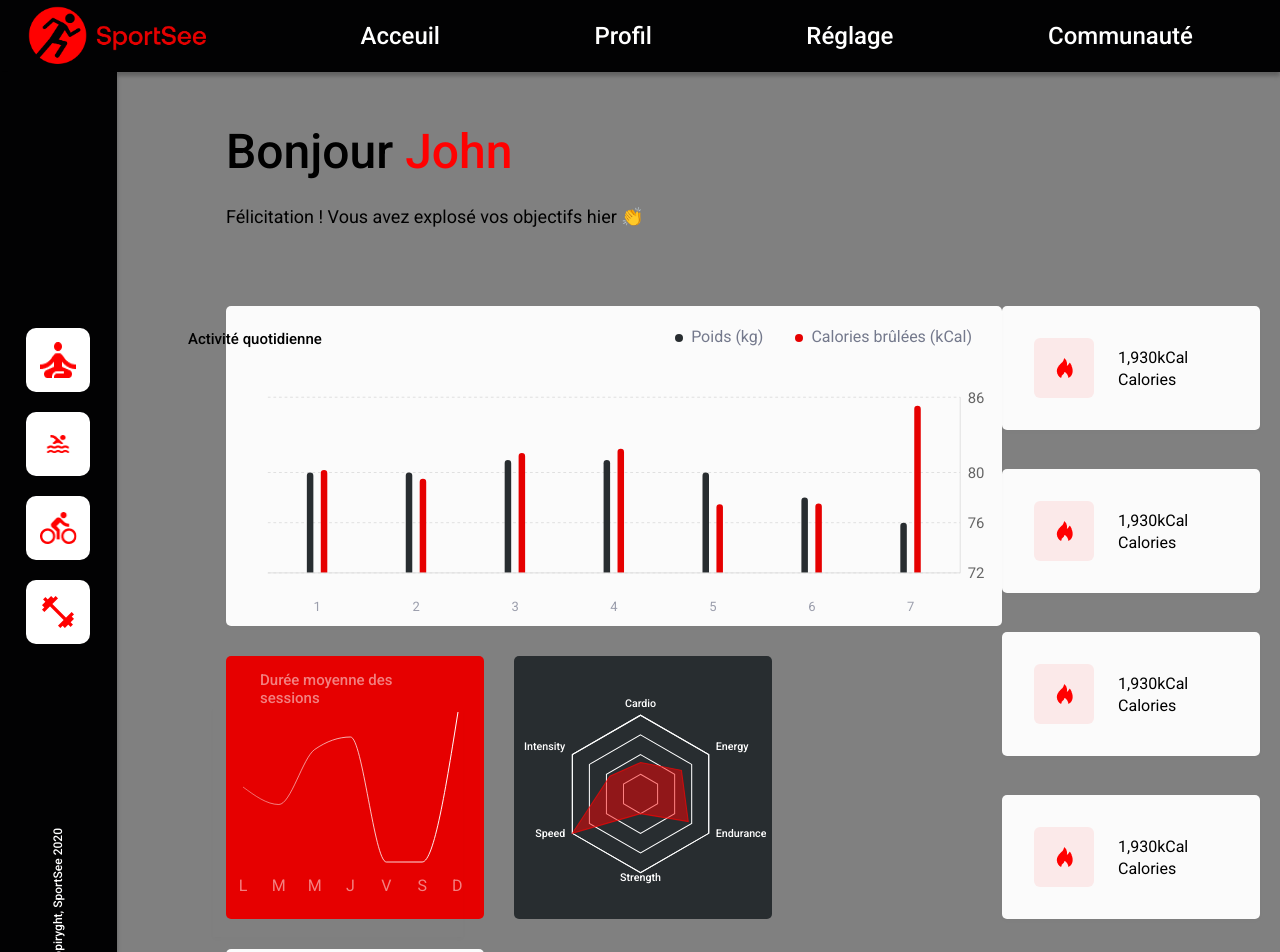
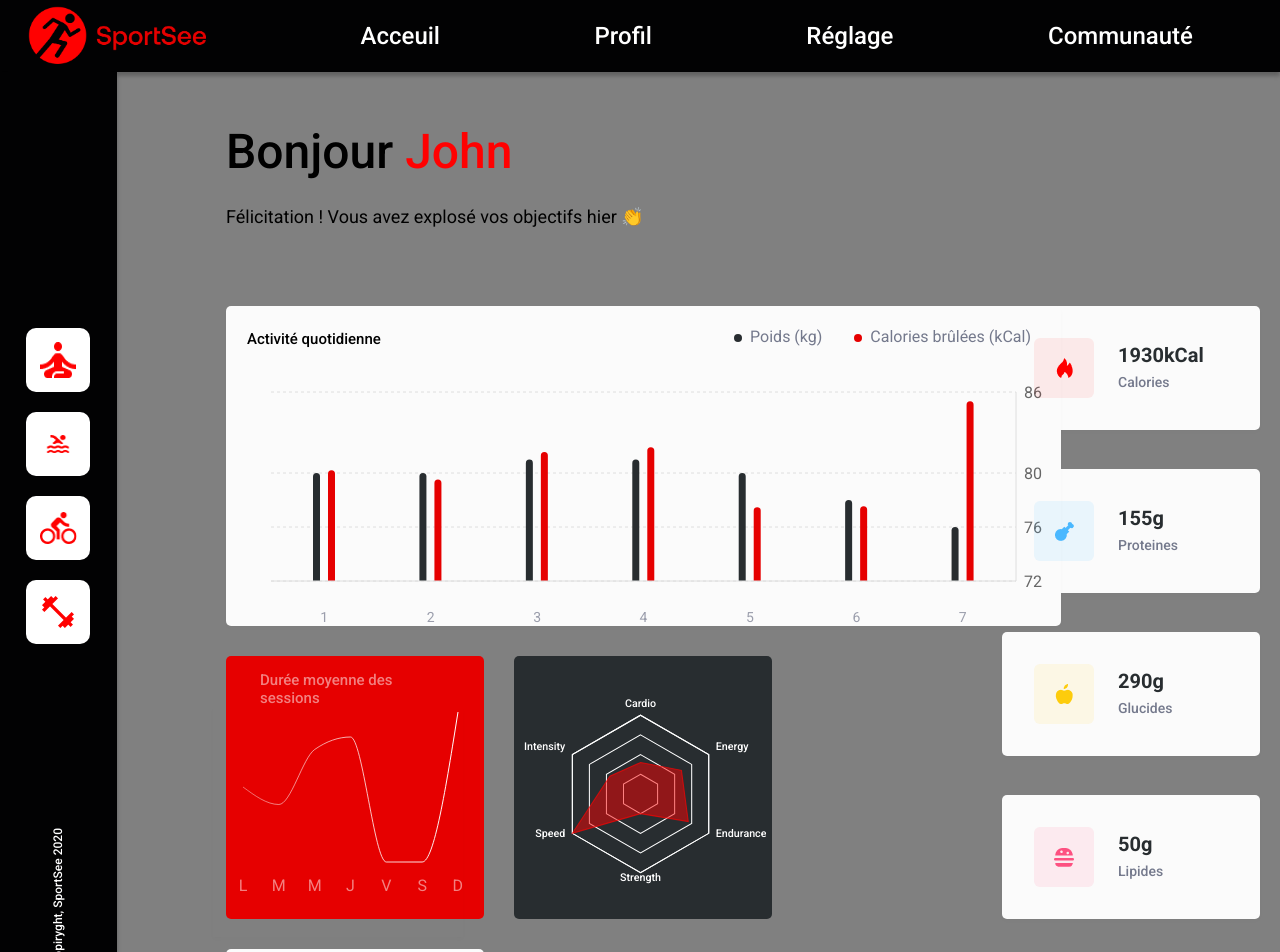
Before and after one commit to Ginzoh/sport-app-MK, a React (Vite) app: page / in a window 1280 px wide. Shown: the top 952 px of the page. Built offline with nearby package versions, Linux system fonts and the light colour scheme.

Commit message:
added props and datamodel

```diff
--- a/src/App.css
+++ b/src/App.css
@@ -181,37 +181,3 @@ ul li:first-child {
   gap: 39px;
   flex-direction: column;
 }
-
-.logoContainer {
-  width: 60px;
-  height: 60px;
-  position: relative;
-  border-radius: 6px;
-  margin-left: 32px;
-  display: flex;
-  justify-content: center;
-  align-items: center;
-}
-
-.logoContainer::before {
-  content: '';
-  position: absolute;
-  width: 100%;
-  height: 100%;
-  background-color: #FF0000;
-  opacity: 0.07;
-  border-radius: 6px;
-  z-index: 1;
-}
-
-
-.logoContainer img {
-  z-index: 1;
-}
-
-
-.statValText {
-  display: flex;
-  flex-direction: column;
-  gap: 3px;
-}
--- a/src/App.jsx
+++ b/src/App.jsx
@@ -1,11 +1,13 @@
 import { useEffect, useState } from 'react';
 import './App.css'
-import { ResponsiveContainer, BarChart, Bar, XAxis, YAxis, CartesianGrid, Cell, Tooltip, Legend } from "recharts";
+import { ResponsiveContainer } from "recharts";
 import SimpleRadarChart from './graph/RadarChart';
 import CustomPieChart from './graph/PieChart';
 import fetchData from './util/fetchData';
 import CustomLineChart from './graph/CustomLineChart';
 import StatsDisplay from './component/StatsDisplay';
+import CustomBarChart from './graph/CustomBarChart';
+import DataModel from './util/DataModel';
 import {
   USER_MAIN_DATA,
   USER_ACTIVITY,
@@ -16,6 +18,7 @@ import {
 function App() {
   const [data, setData] = useState([]);
   const [user, setUser] = useState([]);
+  const [keyData, setKeyData] = useState({});
   const [score, setScore] = useState(null);
   const [session, setSession] = useState([]);
   const [perfValues, setperfValues] = useState([])
@@ -44,123 +47,53 @@ function App() {
   }
 
   async function loadData() {
-    const actData = await getData(12, "activity");
-    setData(actData.sessions);
+    const actDataRaw = await getData(12, "activity");
+    const userDataRaw = await getData(12);
+    const avgSessionDataRaw = await getData(12, "average-sessions");
+    const perfDataRaw = await getData(12, "performance");
 
-    const userData = await getData(12);
-    setUser(userData.userInfos);
-    setScore(userData.todayScore);
+    if (import.meta.env.VITE_REACT_APP_MOCK === 'FALSE') {
+      const actDataModel = new DataModel(actDataRaw);
+      setData(actDataModel.formatActivityData().sessions);
 
-    const avgSessionData = await getData(12, "average-sessions");
-    setSession(avgSessionData.sessions);
+      const userDataModel = new DataModel(userDataRaw);
+      setUser(userDataModel.formatUserMainData().userInfos);
+      setScore(userDataModel.formatUserMainData().todayScore);
+      setKeyData(userDataModel.formatUserMainData().keyData);
+      const avgSessionDataModel = new DataModel(avgSessionDataRaw);
+      setSession(avgSessionDataModel.formatAverageSessionsData().sessions);
 
-    const perfData = await getData(12, "performance");
-    setperfKind(perfData.kind);
-    setperfValues(perfData.data);
+      const perfDataModel = new DataModel(perfDataRaw);
+      setperfKind(perfDataModel.formatPerformanceData().kind);
+      setperfValues(perfDataModel.formatPerformanceData().data);
 
-    console.log(perfKind?.[1]);
+    } else {
+      setData(actDataRaw.sessions);
+      setUser(userDataRaw.userInfos);
+      setScore(userDataRaw.todayScore);
+      setKeyData(userDataRaw.keyData);
+      setSession(avgSessionDataRaw.sessions);
+      setperfKind(perfDataRaw.kind);
+      setperfValues(perfDataRaw.data);
+    }
   }
+
   const transformedPerfValues = perfValues.map((item) => ({
     ...item,
     kind: perfKind[item.kind] || item.kind,
   }));
 
-  const CustomLegend = ({ payload }) => {
-    return (
-      <ul className="custom-legend">
-        {payload.map((entry, index) => (
-          <li key={`legend-item-${index}`} style={{ color: entry.color }}>
-            <svg width="8" height="8" viewBox="0 0 32 32">
-              <circle cx="16" cy="16" r="16" fill={entry.color} />
-            </svg>
-            <span style={{ color: "#74798C", marginLeft: "8px" }}>
-              {entry.dataKey === "kilogram" ? "Poids (kg)" : "Calories brûlées (kCal)"}
-            </span>
-          </li>
-        ))}
-      </ul>
-    );
-  };
   return (
     <section className='mainPage'>
       <h1 className="bonjour">Bonjour <span className="firstName">{user.firstName}</span></h1>
       <p className="bravo">Félicitation ! Vous avez explosé vos objectifs hier 👏</p>
       <div className="chartStats">
         <div className="chartsContainer">
-          <BarChart width={835} height={320} data={data} barGap={8} className='barChart'>
-            <CartesianGrid
-              vertical={false}
-              horizontal={true}
-              strokeDasharray="3 3" // This creates the dotted lines
-              stroke="#DEDEDE"
-            />
-            <YAxis
-              yAxisId="left"
-              dataKey='kilogram'
-              axisLine={{
-                stroke: '#DEDEDE',
-                strokeWidth: 1,
-              }}
-              domain={["dataMin - 4", "dataMax + 5"]}
-              tickLine={false}
-              orientation="right"
-              width={40} />
-            <YAxis
-              yAxisId="right"
-              dataKey="calories"
-              domain={[0, "dataMax + 20"]}
-              tick={false} // Add this line to hide tick marks
-              axisLine={false} // Add this line to hide the axis line
-              width={40}
-            />
-            <Tooltip wrapperStyle={{ outline: "none" }}
-              content={({ payload }) => {
-                if (payload && payload.length) {
-                  return (
-                    <div className='tooltip'>
-                      <p className='weight'>{payload[0].payload.kilogram} kg</p>
-                      <p className='calories'>{payload[0].payload.calories} Kcal</p>
-                    </div>
-                  );
-                }
-                return null;
-              }}
-            />
-            <Legend
-              align="right"
-              verticalAlign="top"
-              style={{ right: "34px" }}
-              content={<CustomLegend />}
-            />
-
-            <Bar yAxisId="left" dataKey='kilogram' fill='#282D30' name='Kilogram' barSize={7} legendType='circle' radius={[5, 5, 0, 0]}>
-              {data.map((entry, index) => (
-                <Cell key={`cell-${index}`} fill='#282D30' />
-              ))}
-            </Bar>
-            <Bar yAxisId="right" dataKey='calories' fill='#E60000' name='Calories' barSize={7} legendType='circle' radius={[5, 5, 0, 0]}>
-              {data.map((entry, index) => (
-                <Cell key={`cell-${index}`} fill='#E60000' />
-              ))}
-            </Bar>
-            <XAxis
-              dataKey='day'
-              axisLine={{
-                stroke: '#DEDEDE',
-                strokeWidth: 1,
-              }}
-              tickLine={false}
-              height={40}
-              tick={{
-                fill: '#9B9EAC',
-                fontSize: '14px',
-                dy: 10, // add some extra margin between tick and label
-              }}
-              tickMargin={15} // add margin between axis line and tick
-              tickFormatter={(value, index) => index + 1}
-            />
-
-          </BarChart>
+          <div className="BarContainer">
+            <ResponsiveContainer width="100%" height="100%">
+              <CustomBarChart data={data} />
+            </ResponsiveContainer>
+          </div>
           <div className="lineContainer">
 
             <h3 className="lineTitle">
@@ -179,7 +112,7 @@ function App() {
           </div>
           <CustomPieChart score={score} />
         </div>
-        <StatsDisplay />
+        <StatsDisplay keyData={keyData} />
       </div>
     </section>
   )
--- /dev/null
+++ b/src/component/StatsDisplay.css
@@ -0,0 +1,61 @@
+.valueStat {
+  font-weight: 700;
+  font-size: 20px;
+  line-height: 24px;
+  color: #282D30;
+}
+
+.statText {
+  font-weight: 500;
+  font-size: 14px;
+  line-height: 24px;
+  color: #74798C;
+}
+
+.statValText {
+  display: flex;
+  flex-direction: column;
+  gap: 3px;
+}
+
+.logoContainer {
+  width: 60px;
+  height: 60px;
+  position: relative;
+  border-radius: 6px;
+  margin-left: 32px;
+  display: flex;
+  justify-content: center;
+  align-items: center;
+}
+
+.logoContainer::before {
+  content: '';
+  position: absolute;
+  width: 100%;
+  height: 100%;
+  background-color: #FF0000;
+  opacity: 0.07;
+  border-radius: 6px;
+  z-index: 1;
+}
+
+
+.logoContainer img {
+  z-index: 1;
+}
+
+.logoPro::before {
+  background-color: rgba(74, 184, 255, 0.1);
+  opacity: 1;
+}
+
+.logoApple::before {
+  background-color: #F9CE23;
+  opacity: 0.1;
+}
+
+.logoCheese::before {
+  background-color: rgba(253, 81, 129, 0.1);
+  opacity: 1;
+}
--- a/src/component/StatsDisplay.jsx
+++ b/src/component/StatsDisplay.jsx
@@ -1,6 +1,12 @@
 import logoCal from "../assets/icons/fire.png"
+import logoPro from "../assets/icons/chicken.png"
+import logoApple from "../assets/icons/apple.png"
+import logoCheese from "../assets/icons/cheeseburger.png"
+import PropTypes from 'prop-types';
+import React from "react";
+import './StatsDisplay.css'
 
-const StatsDisplay = () => {
+const StatsDisplay = ({ keyData }) => {
   return (
     <div className="statsContainer">
       <div className="stats">
@@ -8,39 +14,46 @@ const StatsDisplay = () => {
           <img src={logoCal} alt="logo Calorie" />
         </div>
         <div className="statValText">
-          <span className="valueStat">1,930kCal</span>
+          <span className="valueStat">{keyData.calorieCount}kCal</span>
           <span className="statText">Calories</span>
         </div>
       </div>
       <div className="stats">
-        <div className="logoContainer">
-          <img src={logoCal} alt="logo Calorie" />
+        <div className="logoContainer logoPro">
+          <img src={logoPro} alt="logo Proteines" />
         </div>
         <div className="statValText">
-          <span className="valueStat">1,930kCal</span>
-          <span className="statText">Calories</span>
+          <span className="valueStat">{keyData.proteinCount}g</span>
+          <span className="statText">Proteines</span>
         </div>
       </div>
       <div className="stats">
-        <div className="logoContainer">
-          <img src={logoCal} alt="logo Calorie" />
+        <div className="logoContainer logoApple">
+          <img src={logoApple} alt="logo Glucides" />
         </div>
         <div className="statValText">
-          <span className="valueStat">1,930kCal</span>
-          <span className="statText">Calories</span>
+          <span className="valueStat">{keyData.carbohydrateCount}g</span>
+          <span className="statText">Glucides</span>
         </div>
       </div>
       <div className="stats">
-        <div className="logoContainer">
-          <img src={logoCal} alt="logo Calorie" />
+        <div className="logoContainer logoCheese">
+          <img src={logoCheese} alt="logo Lipides" />
         </div>
         <div className="statValText">
-          <span className="valueStat">1,930kCal</span>
-          <span className="statText">Calories</span>
+          <span className="valueStat">{keyData.lipidCount}g</span>
+          <span className="statText">Lipides</span>
         </div>
       </div>
     </div>
   );
 }
-
+StatsDisplay.propTypes = {
+  keyData: PropTypes.shape({
+    calorieCount: PropTypes.number,
+    proteinCount: PropTypes.number,
+    carbohydrateCount: PropTypes.number,
+    lipidCount: PropTypes.number,
+  }).isRequired,
+};
 export default StatsDisplay;
--- /dev/null
+++ b/src/graph/CustomBarChart.jsx
@@ -0,0 +1,108 @@
+import PropTypes from 'prop-types';
+import { BarChart, Bar, XAxis, YAxis, CartesianGrid, Cell, Tooltip, Legend } from "recharts";
+
+const CustomBarChart = ({ data }) => {
+  const CustomLegend = ({ payload }) => {
+    return (
+      <ul className="custom-legend">
+        {payload.map((entry, index) => (
+          <li key={`legend-item-${index}`} style={{ color: entry.color }}>
+            <svg width="8" height="8" viewBox="0 0 32 32">
+              <circle cx="16" cy="16" r="16" fill={entry.color} />
+            </svg>
+            <span style={{ color: "#74798C", marginLeft: "8px" }}>
+              {entry.dataKey === "kilogram" ? "Poids (kg)" : "Calories brûlées (kCal)"}
+            </span>
+          </li>
+        ))}
+      </ul>
+    );
+  };
+
+  return (
+    <BarChart width={835} height={320} data={data} barGap={8} className='barChart'>
+      <CartesianGrid
+        vertical={false}
+        horizontal={true}
+        strokeDasharray="3 3" // This creates the dotted lines
+        stroke="#DEDEDE"
+      />
+      <YAxis
+        yAxisId="left"
+        dataKey='kilogram'
+        axisLine={{
+          stroke: '#DEDEDE',
+          strokeWidth: 1,
+        }}
+        domain={["dataMin - 4", "dataMax + 5"]}
+        tickLine={false}
+        orientation="right"
+        width={40} />
+      <YAxis
+        yAxisId="right"
+        dataKey="calories"
+        domain={[0, "dataMax + 20"]}
+        tick={false} // Add this line to hide tick marks
+        axisLine={false} // Add this line to hide the axis line
+        width={40}
+      />
+      <Tooltip wrapperStyle={{ outline: "none" }}
+        content={({ payload }) => {
+          if (payload && payload.length) {
+            return (
+              <div className='tooltip'>
+                <p className='weight'>{payload[0].payload.kilogram} kg</p>
+                <p className='calories'>{payload[0].payload.calories} Kcal</p>
+              </div>
+            );
+          }
+          return null;
+        }}
+      />
+      <Legend
+        align="right"
+        verticalAlign="top"
+        style={{ right: "34px" }}
+        content={<CustomLegend />}
+      />
+
+      <Bar yAxisId="left" dataKey='kilogram' fill='#282D30' name='Kilogram' barSize={7} legendType='circle' radius={[5, 5, 0, 0]}>
+        {data.map((entry, index) => (
+          <Cell key={`cell-${index}`} fill='#282D30' />
+        ))}
+      </Bar>
+      <Bar yAxisId="right" dataKey='calories' fill='#E60000' name='Calories' barSize={7} legendType='circle' radius={[5, 5, 0, 0]}>
+        {data.map((entry, index) => (
+          <Cell key={`cell-${index}`} fill='#E60000' />
+        ))}
+      </Bar>
+      <XAxis
+        dataKey='day'
+        axisLine={{
+          stroke: '#DEDEDE',
+          strokeWidth: 1,
+        }}
+        tickLine={false}
+        height={40}
+        tick={{
+          fill: '#9B9EAC',
+          fontSize: '14px',
+          dy: 10, // add some extra margin between tick and label
+        }}
+        tickMargin={15} // add margin between axis line and tick
+        tickFormatter={(value, index) => index + 1}
+      />
+
+    </BarChart>
+  );
+};
+CustomBarChart.propTypes = {
+  data: PropTypes.arrayOf(
+    PropTypes.shape({
+      day: PropTypes.string.isRequired,
+      kilogram: PropTypes.number.isRequired,
+      calories: PropTypes.number.isRequired,
+    })
+  ).isRequired,
+};
+export default CustomBarChart;
--- a/src/graph/CustomLineChart.jsx
+++ b/src/graph/CustomLineChart.jsx
@@ -1,4 +1,5 @@
-import React, { useState } from "react";
+import { useState } from "react";
+import PropTypes from 'prop-types';
 import {
   LineChart,
   CartesianGrid,
@@ -64,4 +65,13 @@ const CustomLineChart = ({ data }) => {
   );
 };
 
+CustomLineChart.propTypes = {
+  data: PropTypes.arrayOf(
+    PropTypes.shape({
+      day: PropTypes.number.isRequired,
+      sessionLength: PropTypes.number.isRequired,
+    })
+  ).isRequired,
+};
+
 export default CustomLineChart;
--- a/src/graph/PieChart.jsx
+++ b/src/graph/PieChart.jsx
@@ -1,4 +1,4 @@
-import React from 'react';
+import PropTypes from 'prop-types';
 import {
   PieChart,
   Pie,
@@ -88,4 +88,8 @@ const CustomPieChart = ({ score }) => {
   );
 };
 
+CustomPieChart.propTypes = {
+  score: PropTypes.number.isRequired,
+};
+
 export default CustomPieChart;
--- a/src/graph/RadarChart.jsx
+++ b/src/graph/RadarChart.jsx
@@ -1,4 +1,4 @@
-import React from 'react';
+import PropTypes from 'prop-types';
 import { Radar, RadarChart, PolarGrid, PolarAngleAxis, ResponsiveContainer } from 'recharts';
 
 const CustomTick = ({ x, y, payload }) => {
@@ -71,4 +71,14 @@ const SimpleRadarChart = ({ dataD }) => {
   );
 };
 
+SimpleRadarChart.propTypes = {
+  dataD: PropTypes.arrayOf(
+    PropTypes.shape({
+      kind: PropTypes.string.isRequired,
+      value: PropTypes.number.isRequired,
+    })
+  ).isRequired,
+};
+
+
 export default SimpleRadarChart;
--- a/src/index.css
+++ b/src/index.css
@@ -1,4 +1,4 @@
-@import url('https://fonts.googleapis.com/css2?family=Roboto:wght@400;500&display=swap');
+@import url('https://fonts.googleapis.com/css2?family=Roboto:wght@400;500;700&display=swap');
 
 :root {
   /* color-scheme: light dark; */
@@ -33,3 +33,41 @@ button:focus-visible {
 .container {
   display: flex;
 }
+
+/* Add this media query to your CSS file */
+@media (max-width: 1100px) {
+  .mainPage {
+    padding-left: 44px;
+  }
+
+  .chartsContainer {
+    width: 100%;
+  }
+
+  .chartStats {
+    flex-wrap: wrap;
+    gap: 30px;
+    width: 95%;
+  }
+
+  .statsContainer {
+    flex-direction: row;
+    justify-content: space-between;
+    width: 96%;
+    margin-bottom: 50px;
+  }
+
+  .stats {
+    width: 197px;
+    height: 88px;
+    gap: 14px
+  }
+
+  .logoContainer {
+    margin-left: 15px;
+  }
+
+  .valueStat {
+    font-size: 18px;
+  }
+}
--- /dev/null
+++ b/src/util/DataModel.jsx
@@ -0,0 +1,61 @@
+class DataModel {
+  constructor(rawData) {
+    this.rawData = rawData;
+  }
+
+  formatUserMainData() {
+    const { id, userInfos, todayScore, keyData } = this.rawData;
+    return {
+      id,
+      userInfos: {
+        firstName: userInfos.firstName,
+        lastName: userInfos.lastName,
+        age: userInfos.age,
+      },
+      todayScore,
+      keyData: {
+        calorieCount: keyData.calorieCount,
+        proteinCount: keyData.proteinCount,
+        carbohydrateCount: keyData.carbohydrateCount,
+        lipidCount: keyData.lipidCount,
+      },
+    };
+  }
+
+  formatActivityData() {
+    const { userId, sessions } = this.rawData;
+    return {
+      userId,
+      sessions: sessions.map((session) => ({
+        day: session.day,
+        kilogram: session.kilogram,
+        calories: session.calories,
+      })),
+    };
+  }
+
+  formatAverageSessionsData() {
+    const { userId, sessions } = this.rawData;
+    return {
+      userId,
+      sessions: sessions.map((session) => ({
+        day: session.day,
+        sessionLength: session.sessionLength,
+      })),
+    };
+  }
+
+  formatPerformanceData() {
+    const { userId, kind, data } = this.rawData;
+    return {
+      userId,
+      kind,
+      data: data.map((item) => ({
+        value: item.value,
+        kind: item.kind,
+      })),
+    };
+  }
+}
+
+export default DataModel;
```
